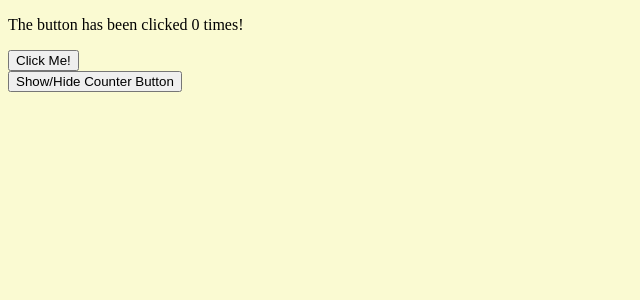
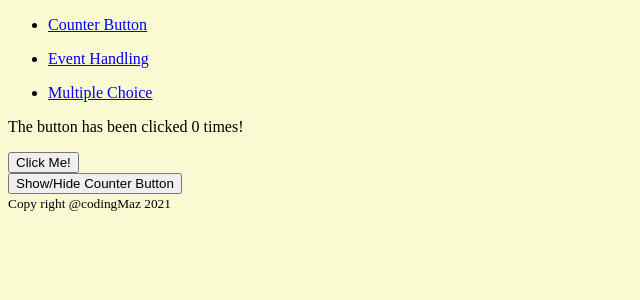
Before and after one commit to mbalandari/ng-first, an Angular app: page /counter-button in a window 1280 px wide. Shown: the top 300 px of the page, without its empty margins (0-640 px from the left). Built offline with nearby package versions, Linux system fonts and the light colour scheme.

Commit message:
nav-footer

```diff
--- a/src/app/app.component.html
+++ b/src/app/app.component.html
@@ -1 +1,3 @@
+<app-nav-bar></app-nav-bar>
 <router-outlet></router-outlet>
+<div><small>Copy right @codingMaz 2021</small></div>
--- a/src/app/app.module.ts
+++ b/src/app/app.module.ts
@@ -14,6 +14,7 @@ import { CounterButtonPageComponent } from './counter-button-page/counter-button
 import { ParamsExampleComponent } from './params-example/params-example.component';
 import { NotFoundPageComponent } from './not-found-page/not-found-page.component';
 import { UserInfoFormComponent } from './user-info-form/user-info-form.component';
+import { NavBarComponent } from './nav-bar/nav-bar.component';
 
 @NgModule({
   declarations: [
@@ -27,7 +28,8 @@ import { UserInfoFormComponent } from './user-info-form/user-info-form.component
     CounterButtonPageComponent,
     ParamsExampleComponent,
     NotFoundPageComponent,
-    UserInfoFormComponent
+    UserInfoFormComponent,
+    NavBarComponent
   ],
   imports: [
     BrowserModule,
--- /dev/null
+++ b/src/app/nav-bar/nav-bar.component.html
@@ -0,0 +1,11 @@
+<div>
+    <ul>
+        <li><a routerLink="/counter-button">Counter Button</a></li>
+    </ul>
+    <ul>
+        <li><a routerLink="/event-handling">Event Handling</a></li>
+    </ul>
+    <ul>
+        <li><a routerLink="/multiple-choice">Multiple Choice</a></li>
+    </ul>
+</div>
--- /dev/null
+++ b/src/app/nav-bar/nav-bar.component.ts
@@ -0,0 +1,15 @@
+import { Component, OnInit } from '@angular/core';
+
+@Component({
+  selector: 'app-nav-bar',
+  templateUrl: './nav-bar.component.html',
+  styleUrls: ['./nav-bar.component.css']
+})
+export class NavBarComponent implements OnInit {
+
+  constructor() { }
+
+  ngOnInit(): void {
+  }
+
+}
```
Also changed, not shown: src/app/nav-bar/nav-bar.component.css (added), 1 other file (tests, documents, lock files or other folders).
